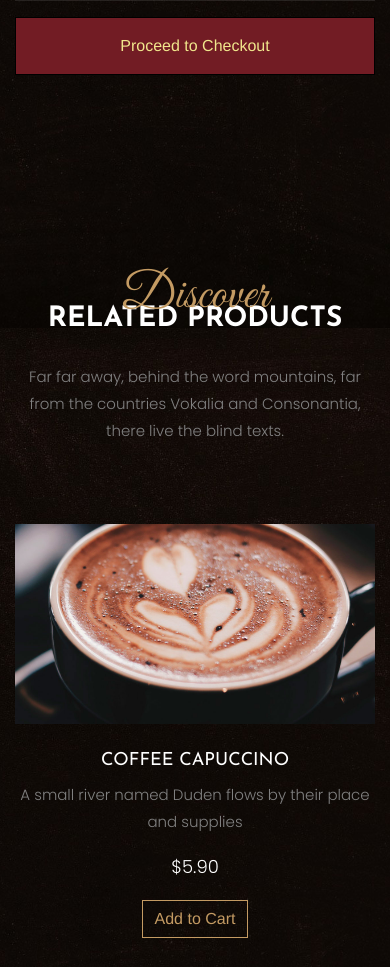
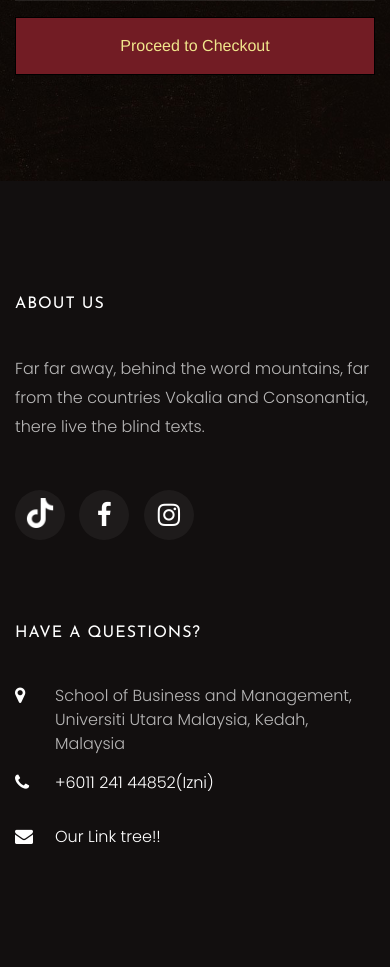
Before and after one commit to AlifBrahim/nescafe_uum_latest, a Flask app: page /cart in a window 390 px wide; the page is wider, and only the part inside the window is pictured. Shown: the part 1360-2327 px from the top of that part. Run offline with Flask 3, Linux system fonts and the light colour scheme; some libraries are stand-ins or nearby versions; some web fonts are replaced; grey boxes are pictures that could not be loaded.

Commit message:
changes to index checkout and cart, removing some thingss

```diff
--- a/coffee1-gh-pages/templates/cart.html
+++ b/coffee1-gh-pages/templates/cart.html
@@ -72,63 +72,7 @@
 			</div>
 		</section>
 
-    <section class="ftco-section">
-    	<div class="container">
-    		<div class="row justify-content-center mb-5 pb-3">
-          <div class="col-md-7 heading-section ftco-animate text-center">
-          	<span class="subheading">Discover</span>
-            <h2 class="mb-4">Related products</h2>
-            <p>Far far away, behind the word mountains, far from the countries Vokalia and Consonantia, there live the blind texts.</p>
-          </div>
-        </div>
-        <div class="row">
-        	<div class="col-md-3">
-        		<div class="menu-entry">
-    					<a href="#" class="img" style="background-image: url(../static/images/menu-1.jpg);"></a>
-    					<div class="text text-center pt-4">
-    						<h3><a href="#">Coffee Capuccino</a></h3>
-    						<p>A small river named Duden flows by their place and supplies</p>
-    						<p class="price"><span>$5.90</span></p>
-    						<p><a href="#" class="btn btn-primary btn-outline-primary">Add to Cart</a></p>
-    					</div>
-    				</div>
-        	</div>
-        	<div class="col-md-3">
-        		<div class="menu-entry">
-    					<a href="#" class="img" style="background-image: url(../static/images/menu-2.jpg);"></a>
-    					<div class="text text-center pt-4">
-    						<h3><a href="#">Coffee Capuccino</a></h3>
-    						<p>A small river named Duden flows by their place and supplies</p>
-    						<p class="price"><span>$5.90</span></p>
-    						<p><a href="#" class="btn btn-primary btn-outline-primary">Add to Cart</a></p>
-    					</div>
-    				</div>
-        	</div>
-        	<div class="col-md-3">
-        		<div class="menu-entry">
-    					<a href="#" class="img" style="background-image: url(../static/images/menu-3.jpg);"></a>
-    					<div class="text text-center pt-4">
-    						<h3><a href="#">Coffee Capuccino</a></h3>
-    						<p>A small river named Duden flows by their place and supplies</p>
-    						<p class="price"><span>$5.90</span></p>
-    						<p><a href="#" class="btn btn-primary btn-outline-primary">Add to Cart</a></p>
-    					</div>
-    				</div>
-        	</div>
-        	<div class="col-md-3">
-        		<div class="menu-entry">
-    					<a href="#" class="img" style="background-image: url(../static/images/menu-4.jpg);"></a>
-    					<div class="text text-center pt-4">
-    						<h3><a href="#">Coffee Capuccino</a></h3>
-    						<p>A small river named Duden flows by their place and supplies</p>
-    						<p class="price"><span>$5.90</span></p>
-    						<p><a href="#" class="btn btn-primary btn-outline-primary">Add to Cart</a></p>
-    					</div>
-    				</div>
-        	</div>
-        </div>
-    	</div>
-    </section>
+
 <script>
 // 	const cartTableBody = document.querySelector('#cart-table tbody');
 //
--- a/coffee1-gh-pages/templates/checkout.html
+++ b/coffee1-gh-pages/templates/checkout.html
@@ -19,7 +19,7 @@
       </div>
     </section>
 
-    <section class="ftco-section">
+  <section class="ftco-section">
   <div class="container">
     <div class="row">
       <div class="col-xl-8 ftco-animate">
@@ -109,8 +109,8 @@
           </div>
         </form><!-- END -->
         <div class="row mt-5 pt-3 d-flex">
-          <div class="col-md-6 d-flex">
-            <div class="cart-detail cart-total ftco-bg-dark p-3 p-md-4">
+  <div class="col-sm-6 d-flex">
+    <div class="cart-detail cart-total ftco-bg-dark p-3 p-md-4">
               <h3 class="billing-heading mb-4">Cart Total</h3>
               <p class="d-flex">
                 <span>Subtotal</span>
```
Also changed, not shown: coffee1-gh-pages/templates/index.html (+3 -29 lines).
